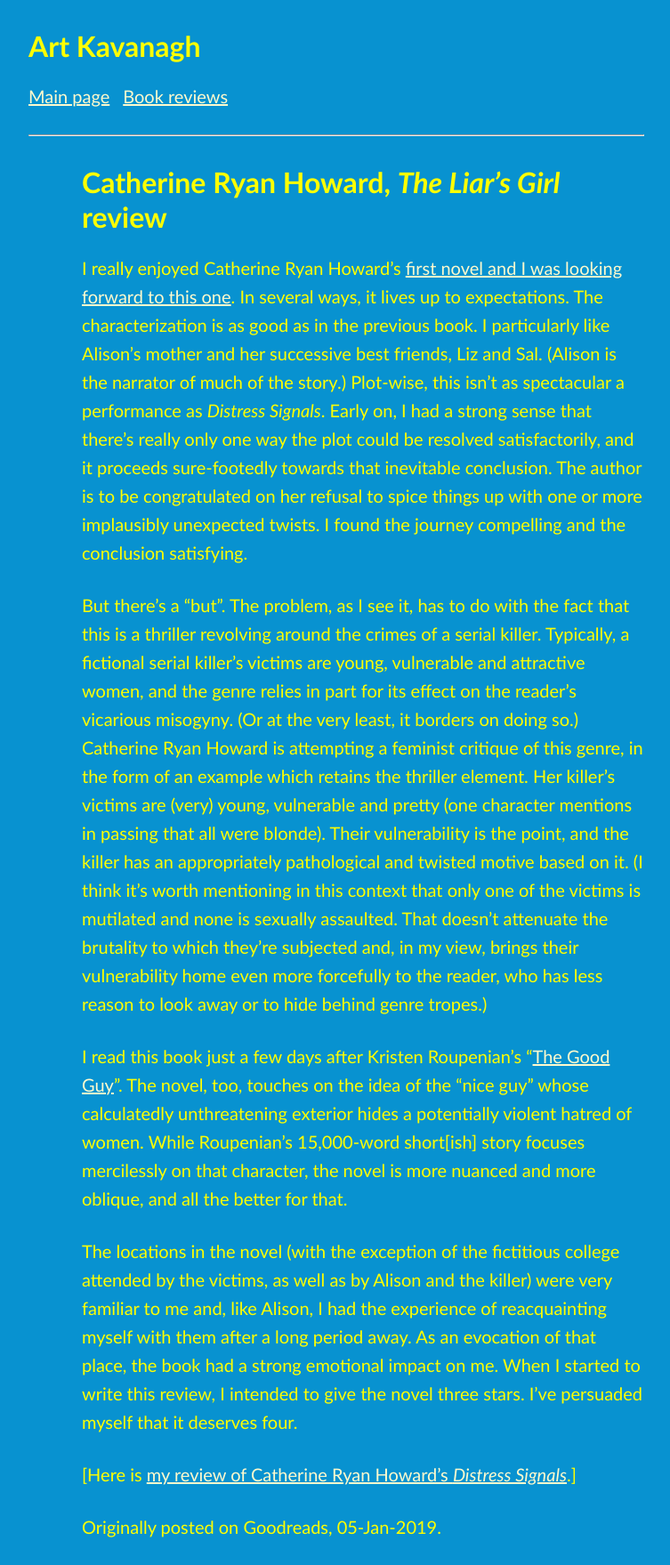
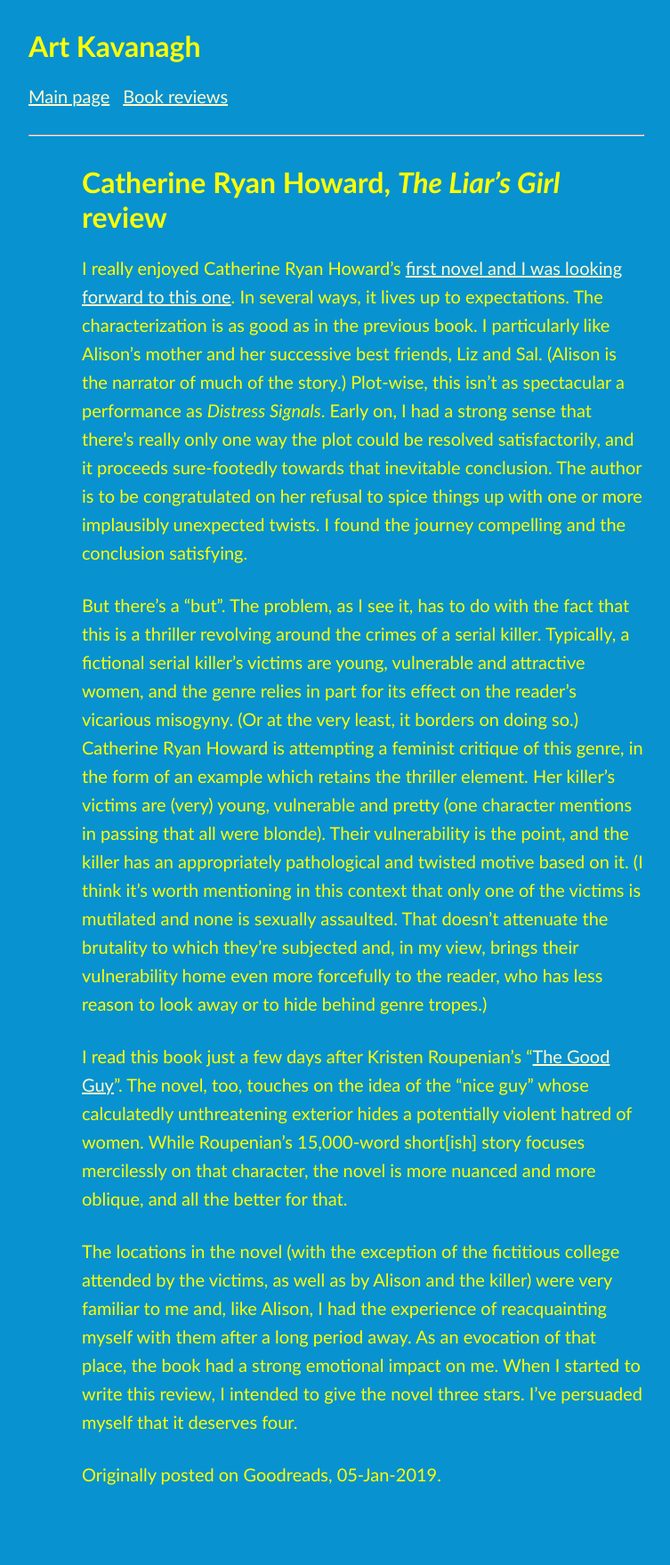
Before and after one commit to artkavanagh/github.io, a Jekyll site: the page the-liars-girl-review.html, which Jekyll copies as it is, in a window 1280 px wide. Shown: the whole page at 89% size, without its empty margins (232-985 px from the left). Built offline with Jekyll 4.4.1, drawn with Linux system fonts in a browser that asks for light colours; after the commit the page ends 1700 px from its top, so only the background shows below that.

Commit message:
Update the-liars-girl-review.html

```diff
--- a/the-liars-girl-review.html
+++ b/the-liars-girl-review.html
@@ -21,8 +21,6 @@
 
 <p>The locations in the novel (with the exception of the fictitious college attended by the victims, as well as by Alison and the killer) were very familiar to me and, like Alison, I had the experience of reacquainting myself with them after a long period away. As an evocation of that place, the book had a strong emotional impact on me. When I started to write this review, I intended to give the novel three stars. I’ve persuaded myself that it deserves four.</p>
 
-<p>[Here is <a href="https://www.artkavanagh.ie/distress-signals-review.html">my review of Catherine Ryan Howard’s <cite>Distress Signals</cite></a>.]</p>
-
 <p>Originally posted on Goodreads, 05-Jan-2019.</p>
 
 </body>
```
